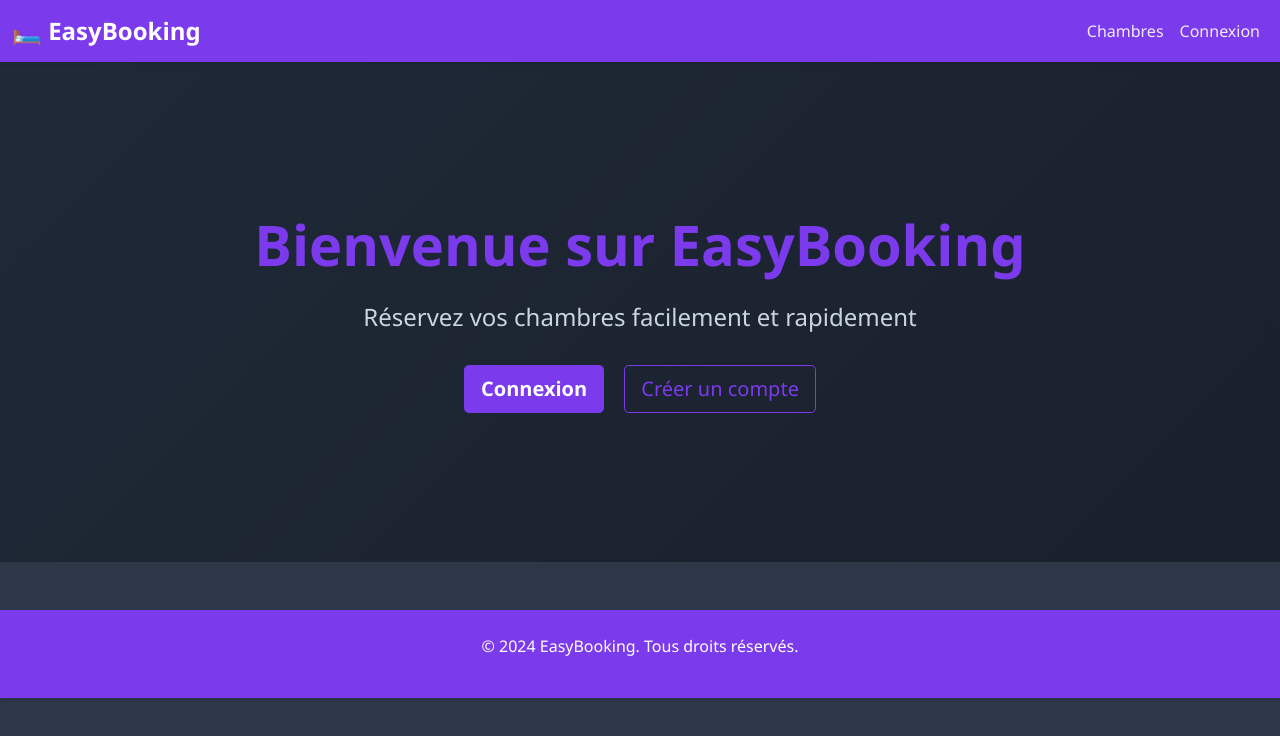
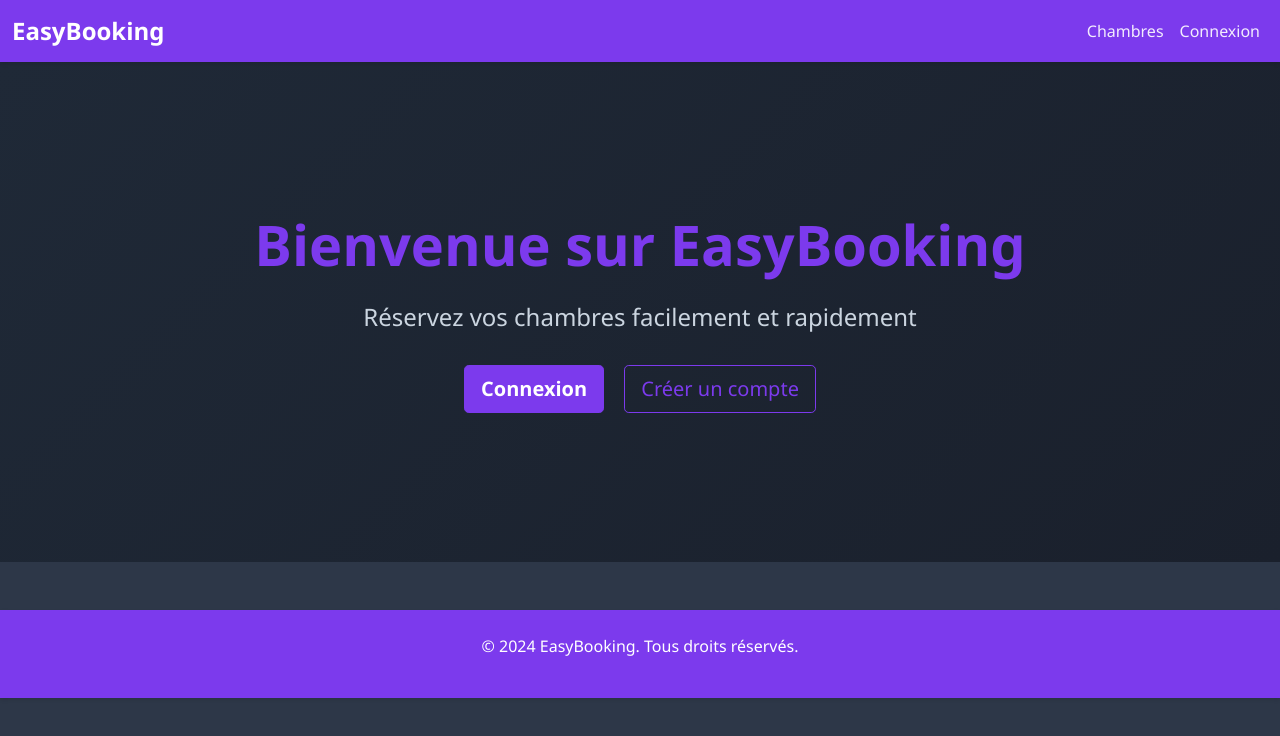
Before and after one commit to BabyNewCode/EasyBooking, a website: page public/index.html in a window 1280 px wide. Drawn offline with nearby package versions, Linux system fonts and the light colour scheme.

Commit message:
Actualisation du ReadMe

```diff
--- a/public/index.html
+++ b/public/index.html
@@ -12,7 +12,7 @@
     <nav class="navbar navbar-expand-lg navbar-dark bg-navbar">
         <div class="container-fluid">
             <a class="navbar-brand" href="/">
-                <strong>🛏️ EasyBooking</strong>
+                <strong>EasyBooking</strong>
             </a>
             <button class="navbar-toggler" type="button" data-bs-toggle="collapse" data-bs-target="#navbarNav">
                 <span class="navbar-toggler-icon"></span>
```
Also changed, not shown: public/login.html (+1 -1 lines), public/reservations.html (+1 -1 lines), public/rooms.html (+1 -1 lines), public/signup.html (+1 -1 lines), README.md.
